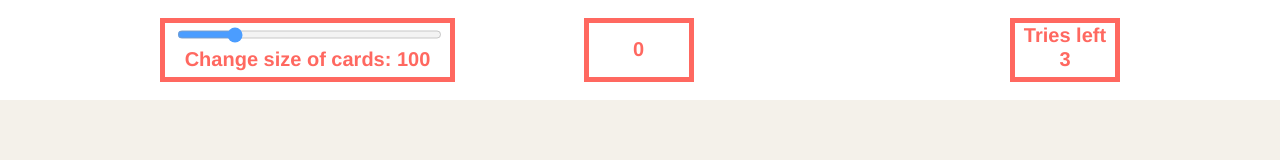
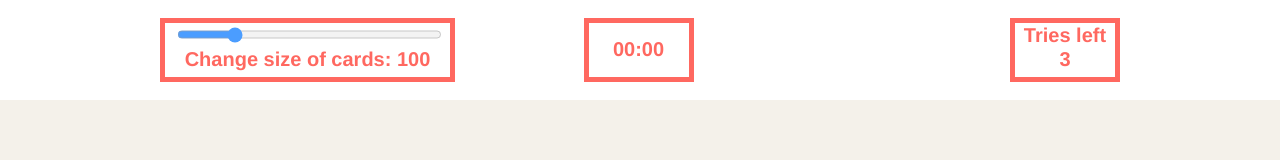
Before and after one commit to arvis00/Catfish_vue_final_project, a Vue app: page /game in a window 1280 px wide. Shown: the top 160 px of the page. Built offline with nearby package versions, Linux system fonts and the light colour scheme.

Commit message:
fixed timer format

```diff
--- a/src/views/Game.vue
+++ b/src/views/Game.vue
@@ -12,7 +12,7 @@
         >Change size of cards:</BaseSlider
       >
       <div class="timePassedTimer">
-        <div>{{ timePassedAfterFlip }}</div>
+        <div>{{ changeTimeFormat }}</div>
       </div>
       <div class="lives">
         <p>Tries left</p>
@@ -149,23 +149,19 @@ export default {
       itemsForMutating: {
         condition: [],
         change: []
-      }
+      },
+      timestamp: null
     }
   },
   computed: {
     imageToGuessDisplayed () {
       return this.toGuessImgArray[this.imageIndex]
     },
-    // timePassedConvToMin(){
-    //   if(this.timePassedAfterFlip>60){
-    //     this.timePassedAfterFlip
-    //   }
-    // },
-    //     function str_pad_left(string,pad,length) {
-    //     return (new Array(length+1).join(pad)+string).slice(-length);
-    // }
-
-    // this.finalTime = str_pad_left(minutes,'0',2)+':'+str_pad_left(seconds,'0',2);
+    changeTimeFormat () {
+      const minutes = Math.floor(this.timePassedAfterFlip / 60)
+      const seconds = this.timePassedAfterFlip % 60
+      return `${this.makeTwoDigitTimer(minutes)}:${this.makeTwoDigitTimer(seconds)}`
+    },
     ...mapGetters({
       numberOfImg: "numberOfImg",
       sizeOfImg: "sizeOfImg",
@@ -198,7 +194,9 @@ export default {
       stopTimer: "stopTimer",
       fetchImages: "fetchImages"
     }),
-
+    makeTwoDigitTimer (n) {
+      return (n < 10 ? "0" : "") + n
+    },
     nextImage () {
       if (this.tempResult === 2) {
         this.clearValues()
@@ -301,10 +299,18 @@ export default {
         // this.flipIncorrectCardsTemp();
         this.itemsForMutating.condition = ["selected", true]
         this.itemsForMutating.change = ["guessed"]
-        this.mutateImgArray(true, this.toRememberImgArray, this.itemsForMutating)
+        this.mutateImgArray(
+          true,
+          this.toRememberImgArray,
+          this.itemsForMutating
+        )
         setTimeout(() => {
           // this.flipIncorrectCardsTemp();
-          this.mutateImgArray(true, this.toRememberImgArray, this.itemsForMutating)
+          this.mutateImgArray(
+            true,
+            this.toRememberImgArray,
+            this.itemsForMutating
+          )
 
           this.tempResult = 0
           this.selectionCounter = 0
--- a/src/views/Results.vue
+++ b/src/views/Results.vue
@@ -2,7 +2,8 @@
   <div class="results">
     <h1>Congrats!</h1>
     <div class="timeResult">
-      <h1>Your time is {{timestamp}}</h1></div>
+      <h1>Your time is {{ timestamp }}</h1>
+    </div>
     <router-link to="/game">
       <BaseButton class="resultBtn">
         TRY AGAIN
@@ -35,22 +36,29 @@ export default {
       timePassedAfterFlip: "timePassedAfterFlip"
     })
   },
+  methods: {
+    makeTwoDigitTimer (n) {
+      return (n < 10 ? "0" : "") + n
+    }
+  },
   mounted () {
     const minutes = Math.floor(this.timePassedAfterFlip / 60)
     const seconds = this.timePassedAfterFlip % 60
-    this.timestamp = `${minutes}:${seconds}`
+    this.timestamp = `${this.makeTwoDigitTimer(
+      minutes
+    )}:${this.makeTwoDigitTimer(seconds)}`
   }
 }
 </script>
 
 <style>
-.results{
+.results {
   display: flex;
   justify-content: center;
   flex-direction: column;
   align-items: center;
 }
-.resultBtn{
-    margin: 30px 0;
-  }
+.resultBtn {
+  margin: 30px 0;
+}
 </style>
```
